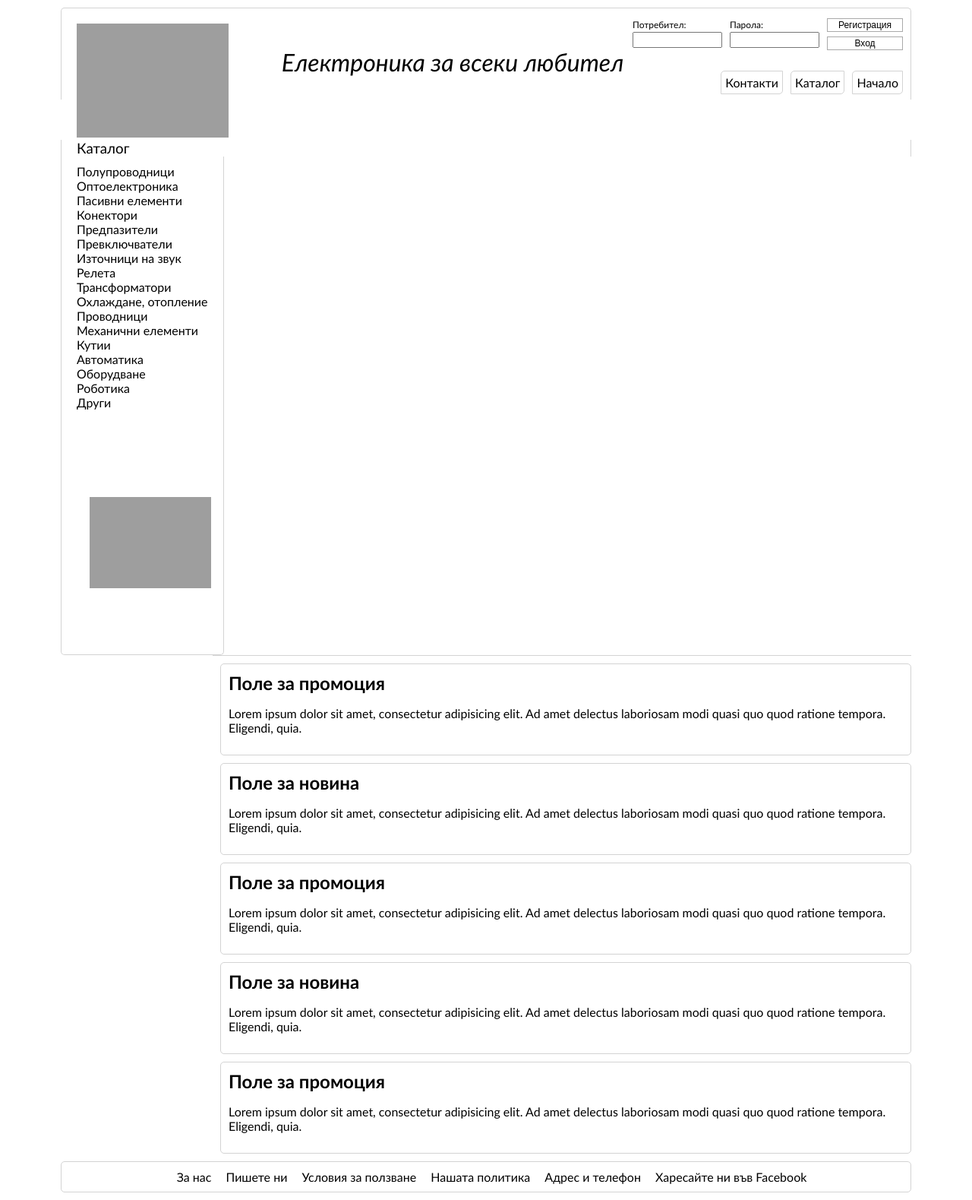
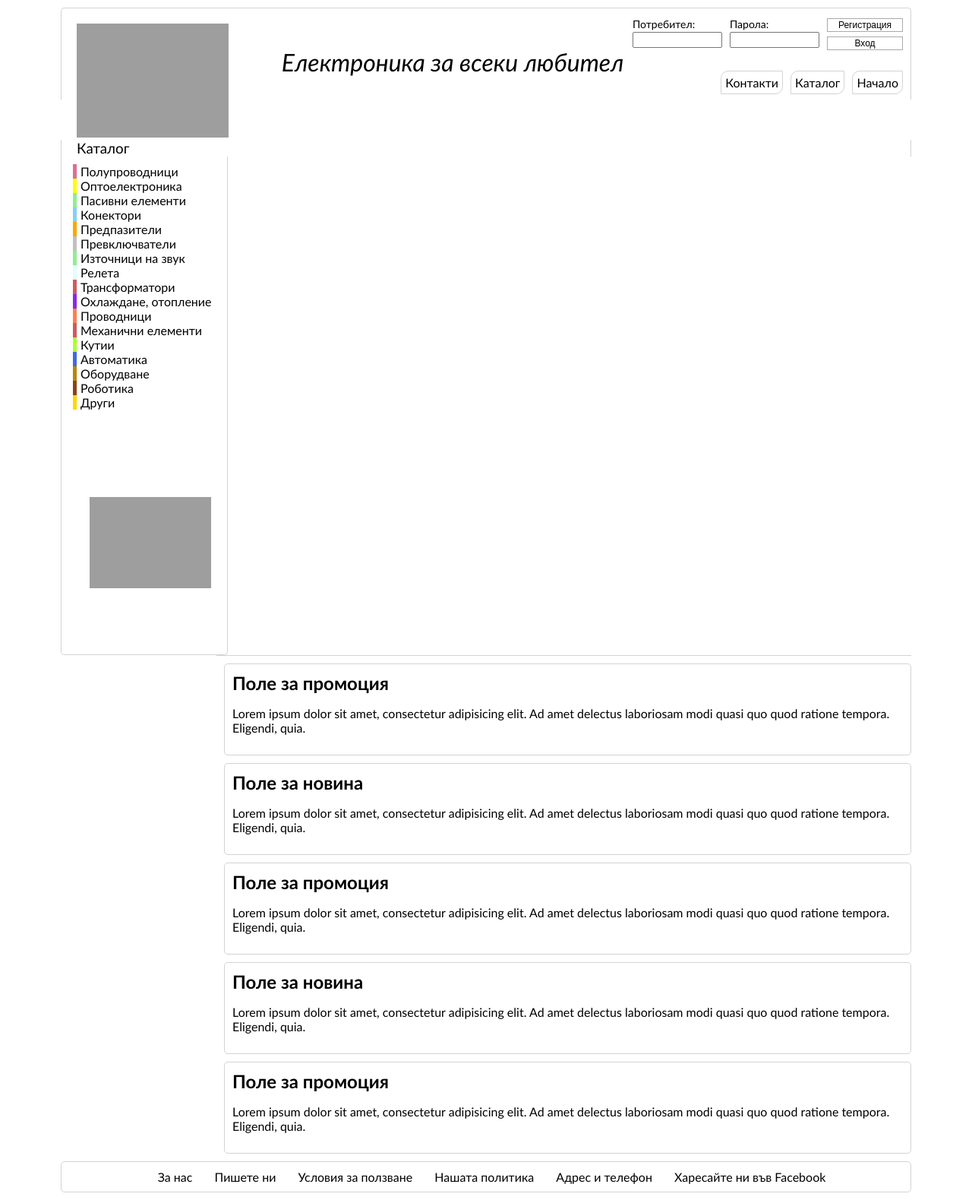
Before and after one commit to TEAM-ORLANDO/PHP-Project, a PHP site: page / in a window 1280 px wide. Shown: the whole page at 76% size. Run offline with PHP 8.4, Linux system fonts and the light colour scheme; grey boxes are pictures that could not be loaded.

Commit message:
index and css updates

```diff
--- a/index/index.css
+++ b/index/index.css
@@ -27,7 +27,7 @@ header > form > .divLabel {
     margin-bottom: 3px;
 }
 header > form > div > label {
-    font-size: 12px;
+    font-size: 14px;
 }
 
 header > form > .divLabel > div > #username,
@@ -44,7 +44,9 @@ header > form > div > input[type='submit'] {
 }
 
 header > form > div > input[type='submit']:hover {
-    background-color: lightgray;
+    background-color: #99CCFF;
+    cursor: pointer;
+    transition: 1s;
 }
 header > #logo {
     float: left;
@@ -70,10 +72,12 @@ header > nav > a {
     margin-left: 10px;
     padding: 5px;
     border: 1px solid lightgray;
-    border-radius: 5px 0 5px 0;
+    border-radius: 10px 0 10px 0;
 }
 header > nav > a:hover {
-    background-color: lightgray;
+    background-color: #99CCFF;
+    opacity: 1;
+    transition: 1s;
 
 }
 aside {
@@ -105,17 +109,154 @@ aside > nav > ul {
 aside > nav > ul > li > a {
     padding: 0 5px;
 }
-aside > nav > ul > li > a:hover {
-    background-color: lightgray;
-    border-radius: 5px 0 5px 0;
+aside > nav > ul > li {
+    cursor: pointer;
 }
+
+aside > nav > ul > #category1 {
+    border-left: 5px solid palevioletred;
+}
+aside > nav > ul > #category1:hover {
+    background-color: palevioletred;
+    border-radius: 10px 0 10px 0;
+    transition: 1s;
+}
+aside > nav > ul > #category2 {
+    border-left: 5px solid #ffff00;
+}
+aside > nav > ul > #category2:hover {
+    background-color: #ffff00;
+    border-radius: 10px 0 10px 0;
+    transition: 1s;
+}
+aside > nav > ul > #category3 {
+    border-left: 5px solid lightgreen;
+}
+aside > nav > ul > #category3:hover {
+    background-color: lightgreen;
+    border-radius: 10px 0 10px 0;
+    transition: 1s;
+}
+aside > nav > ul > #category4 {
+    border-left: 5px solid lightskyblue;
+}
+aside > nav > ul > #category4:hover {
+    background-color: lightskyblue;
+    border-radius: 10px 0 10px 0;
+    transition: 1s;
+}
+aside > nav > ul > #category5 {
+    border-left: 5px solid orange;
+}
+aside > nav > ul > #category5:hover {
+    background-color: orange;
+    border-radius: 10px 0 10px 0;
+    transition: 1s;
+}
+aside > nav > ul > #category6 {
+    border-left: 5px solid #c0c0c0;
+}
+aside > nav > ul > #category6:hover {
+    background-color: #c0c0c0;
+    border-radius: 10px 0 10px 0;
+    transition: 1s;
+}
+aside > nav > ul > #category7 {
+    border-left: 5px solid lightgreen;
+}
+aside > nav > ul > #category7:hover {
+    background-color: lightgreen;
+    border-radius: 10px 0 10px 0;
+    transition: 1s;
+}
+aside > nav > ul > #category8 {
+    border-left: 5px solid lightcyan;
+}
+aside > nav > ul > #category8:hover {
+    background-color: lightcyan;
+    border-radius: 10px 0 10px 0;
+    transition: 1s;
+}
+aside > nav > ul > #category9 {
+    border-left: 5px solid indianred;
+}
+aside > nav > ul > #category9:hover {
+    background-color: indianred;
+    border-radius: 10px 0 10px 0;
+    transition: 1s;
+}
+aside > nav > ul > #category10 {
+    border-left: 5px solid blueviolet;
+}
+aside > nav > ul > #category10:hover {
+    background-color: blueviolet;
+    border-radius: 10px 0 10px 0;
+    transition: 1s;
+}
+aside > nav > ul > #category11 {
+    border-left: 5px solid coral;
+}
+aside > nav > ul > #category11:hover {
+    background-color: coral;
+    border-radius: 10px 0 10px 0;;
+    transition: 1s;
+}
+aside > nav > ul > #category12 {
+    border-left: 5px solid indianred;
+}
+aside > nav > ul > #category12:hover {
+    background-color: indianred;
+    border-radius: 10px 0 10px 0;
+    transition: 1s;
+}
+aside > nav > ul > #category13 {
+    border-left: 5px solid greenyellow;
+}
+aside > nav > ul > #category13:hover {
+    background-color: greenyellow;
+    border-radius: 10px 0 10px 0;
+    transition: 1s;
+}
+aside > nav > ul > #category14 {
+    border-left: 5px solid royalblue;
+}
+aside > nav > ul > #category14:hover {
+    background-color: royalblue;
+    border-radius: 10px 0 10px 0;
+    transition: 1s;
+}
+aside > nav > ul > #category15 {
+    border-left: 5px solid darkgoldenrod;
+}
+aside > nav > ul > #category15:hover {
+    background-color: darkgoldenrod;
+    border-radius: 10px 0 10px 0;
+    transition: 1s;
+}
+aside > nav > ul > #category16 {
+    border-left: 5px solid saddlebrown;
+}
+aside > nav > ul > #category16:hover {
+    background-color: saddlebrown;
+    border-radius: 10px 0 10px 0;
+    transition: 1s;
+}
+aside > nav > ul > #category17 {
+    border-left: 5px solid gold;
+}
+aside > nav > ul > #category17:hover {
+    background-color: gold;
+    border-radius: 10px 0 10px 0;
+    transition: 1s;
+}
+
 aside > nav > ul > li > img {
     position: relative;
     top:115px;
     left: 22px;
 }
 main {
-    width: 920px;
+    width: 915px;
     float: right;
     border-top: 1px solid lightgray;
     margin-bottom: 10px;
@@ -142,6 +283,13 @@ footer {
 }
 
 footer > a {
- padding-left: 15px;
+    padding: 3px 5px;
+    margin-left: 15px;
 
 }
+footer > a:hover {
+    background-color: #99CCFF;
+    border-radius: 10px 0 10px 0;
+    transition: 1s;
+
+}
--- a/index/index.php
+++ b/index/index.php
@@ -48,23 +48,23 @@
         <nav>
             <h3>Каталог</h3>
             <ul>
-                <li><a href="#">Полупроводници</a></li>
-                <li><a href="#">Оптоелектроника</a></li>
-                <li><a href="#">Пасивни елементи</a></li>
-                <li><a href="#">Конектори</a></li>
-                <li><a href="#">Предпазители</a></li>
-                <li><a href="#">Превключватели</a></li>
-                <li><a href="#">Източници на звук</a></li>
-                <li><a href="#">Релета</a></li>
-                <li><a href="#">Трансформатори</a></li>
-                <li><a href="#">Охлаждане, отопление</a></li>
-                <li><a href="#">Проводници</a></li>
-                <li><a href="#">Механични елементи</a></li>
-                <li><a href="#">Кутии</a></li>
-                <li><a href="#">Автоматика</a></li>
-                <li><a href="#">Оборудване</a></li>
-                <li><a href="#">Роботика</a></li>
-                <li><a href="#">Други</a></li>
+                <li id="category1"><a href="#">Полупроводници</a></li>
+                <li id="category2"><a href="#">Оптоелектроника</a></li>
+                <li id="category3"><a href="#">Пасивни елементи</a></li>
+                <li id="category4"><a href="#">Конектори</a></li>
+                <li id="category5"><a href="#">Предпазители</a></li>
+                <li id="category6"><a href="#">Превключватели</a></li>
+                <li id="category7"><a href="#">Източници на звук</a></li>
+                <li id="category8"><a href="#" >Релета</a></li>
+                <li id="category9"><a href="#">Трансформатори</a></li>
+                <li id="category10"><a href="#">Охлаждане, отопление</a></li>
+                <li id="category11"><a href="#">Проводници</a></li>
+                <li id="category12"><a href="#">Механични елементи</a></li>
+                <li id="category13"><a href="#">Кутии</a></li>
+                <li id="category14"><a href="#">Автоматика</a></li>
+                <li id="category15"><a href="#">Оборудване</a></li>
+                <li id="category16"><a href="#">Роботика</a></li>
+                <li id="category17"><a href="#">Други</a></li>
                 <li><img src="aside.jpg" alt="aside" width="160"/></li>
             </ul>
 
```
